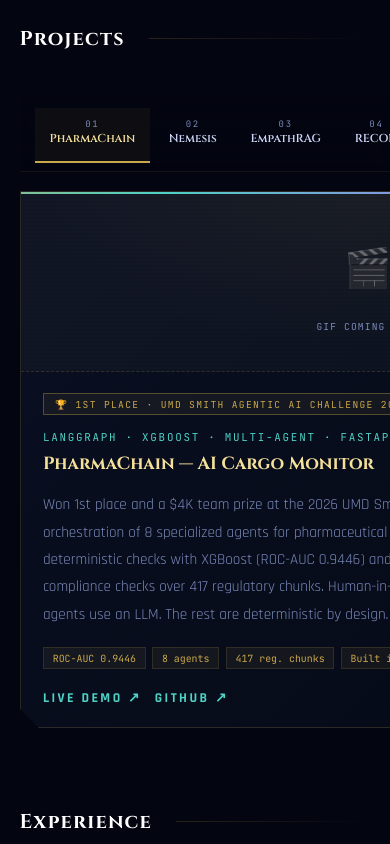
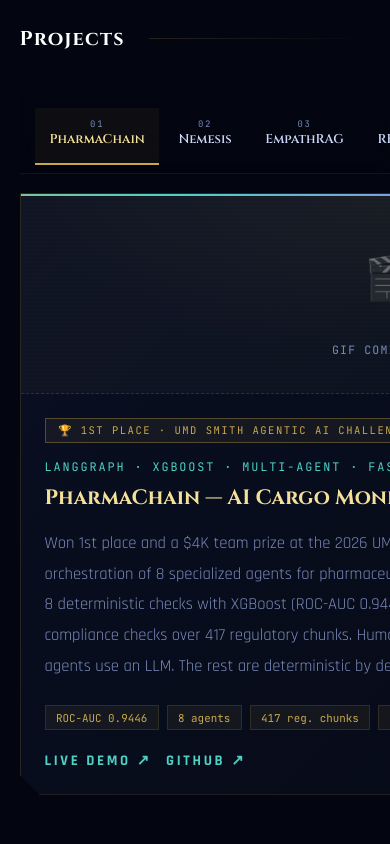
Before and after one commit to MukulRay1603/MukulRay1603.github.io, a plain HTML site: page index.html in a window 390 px wide. Shown: the part 1480-2324 px from the top of the page. Drawn offline with Linux system fonts and the light colour scheme.

Commit message:
style: increase project detail panel font sizes and spacing

```diff
--- a/index.html
+++ b/index.html
@@ -279,7 +279,7 @@
   display:block;font-family:'JetBrains Mono',monospace;font-size:.56rem;
   color:var(--dim);letter-spacing:.2em;margin-bottom:.15rem}
 .proj-nav-name{
-  display:block;font-family:'Cinzel',serif;font-size:.8rem;font-weight:600;
+  display:block;font-family:'Cinzel',serif;font-size:.92rem;font-weight:600;
   color:var(--text);line-height:1.3;margin-bottom:.2rem;
   transition:color .25s}
 .proj-nav-item.active .proj-nav-name,.proj-nav-item:hover .proj-nav-name{color:var(--gold-l)}
@@ -309,7 +309,7 @@
   background:radial-gradient(ellipse 75% 45% at 50% 0%,rgba(201,168,76,.07),transparent 65%)}
 /* media zone */
 .proj-detail-media{
-  width:100%;height:260px;
+  width:100%;height:300px;
   background:linear-gradient(135deg,rgba(201,168,76,.04),rgba(79,209,197,.02));
   border-bottom:1px dashed rgba(201,168,76,.18);
   display:flex;align-items:center;justify-content:center;
@@ -320,23 +320,23 @@
   content:'';position:absolute;inset:0;pointer-events:none;
   background:repeating-linear-gradient(0deg,transparent,transparent 2px,rgba(79,209,197,.012) 2px,rgba(79,209,197,.012) 4px)}
 .proj-detail-media img{width:100%;height:100%;object-fit:cover;display:block}
-.proj-media-in{text-align:center;position:relative;z-index:1;line-height:2.2}
-.proj-media-icon{font-size:2.4rem;display:block;margin-bottom:.3rem;opacity:.38}
+.proj-media-in{text-align:center;position:relative;z-index:1;line-height:2.4;font-size:.72rem}
+.proj-media-icon{font-size:2.8rem;display:block;margin-bottom:.4rem;opacity:.38}
 /* body */
-.proj-detail-body{padding:2rem 2.4rem;position:relative;z-index:2}
+.proj-detail-body{padding:2.2rem 2.8rem;position:relative;z-index:2}
 .featured-stamp{
   display:inline-flex;align-items:center;gap:.45rem;
-  font-family:'JetBrains Mono',monospace;font-size:.6rem;letter-spacing:.14em;text-transform:uppercase;
+  font-family:'JetBrains Mono',monospace;font-size:.66rem;letter-spacing:.14em;text-transform:uppercase;
   color:var(--gold);border:1px solid rgba(201,168,76,.35);background:rgba(201,168,76,.07);
-  padding:.22rem .7rem;margin-bottom:.9rem}
-.proj-type{font-family:'JetBrains Mono',monospace;font-size:.68rem;color:var(--teal);letter-spacing:.16em;text-transform:uppercase;margin-bottom:.6rem}
-.proj-title{font-family:'Cinzel',serif;font-size:clamp(1.1rem,2.5vw,1.55rem);font-weight:700;color:var(--gold-l);margin-bottom:1rem;line-height:1.25}
-.proj-desc{font-size:.95rem;line-height:1.8;color:var(--dim);margin-bottom:1.2rem}
-.proj-metrics{display:flex;flex-wrap:wrap;gap:.4rem;margin-bottom:1.2rem}
-.metric{font-family:'JetBrains Mono',monospace;font-size:.62rem;color:var(--gold);padding:.22rem .55rem;background:rgba(201,168,76,.07);border:1px solid rgba(201,168,76,.15)}
-.proj-links{display:flex;flex-wrap:wrap;gap:.8rem}
+  padding:.28rem .8rem;margin-bottom:1rem}
+.proj-type{font-family:'JetBrains Mono',monospace;font-size:.74rem;color:var(--teal);letter-spacing:.16em;text-transform:uppercase;margin-bottom:.7rem}
+.proj-title{font-family:'Cinzel',serif;font-size:clamp(1.3rem,3vw,1.9rem);font-weight:700;color:var(--gold-l);margin-bottom:1.1rem;line-height:1.22}
+.proj-desc{font-size:1.04rem;line-height:1.85;color:var(--dim);margin-bottom:1.4rem}
+.proj-metrics{display:flex;flex-wrap:wrap;gap:.5rem;margin-bottom:1.3rem}
+.metric{font-family:'JetBrains Mono',monospace;font-size:.68rem;color:var(--gold);padding:.28rem .65rem;background:rgba(201,168,76,.07);border:1px solid rgba(201,168,76,.15)}
+.proj-links{display:flex;flex-wrap:wrap;gap:.9rem}
 .proj-link{
-  font-family:'Rajdhani',sans-serif;font-size:.85rem;font-weight:700;
+  font-family:'Rajdhani',sans-serif;font-size:.92rem;font-weight:700;
   letter-spacing:.18em;text-transform:uppercase;color:var(--teal);text-decoration:none;
   display:inline-flex;align-items:center;gap:.5rem;
   transition:gap .2s,color .2s}
@@ -586,9 +586,9 @@
   .proj-nav-item.active{border-left-color:transparent;border-bottom-color:var(--gold);background:rgba(201,168,76,.06)}
   .proj-nav-dot{display:none}
   .proj-nav-sub{display:none}
-  .proj-nav-name{font-size:.72rem}
-  .proj-detail-media{height:210px}
-  .proj-detail-body{padding:1.6rem 1.8rem}
+  .proj-nav-name{font-size:.8rem}
+  .proj-detail-media{height:230px}
+  .proj-detail-body{padding:1.8rem 1.8rem}
   .talent-wrap{padding:1.8rem 1.5rem}
   .stat-grid{grid-template-columns:1fr 1fr}
   .contact-box{padding:2.5rem 1.5rem}
@@ -612,8 +612,8 @@
   .stat-v{font-size:1rem}
   .s-wrap,.contact-wrap{padding:3rem 5vw}
   .s-title{font-size:1.25rem}
-  .proj-detail-media{height:180px}
-  .proj-detail-body{padding:1.3rem 1.4rem}
+  .proj-detail-media{height:200px}
+  .proj-detail-body{padding:1.5rem 1.5rem}
   .talent-wrap{padding:1.4rem 1.2rem}
   .contact-box{padding:2rem 1.2rem}
   .contact-links{flex-direction:column;align-items:stretch}
```
